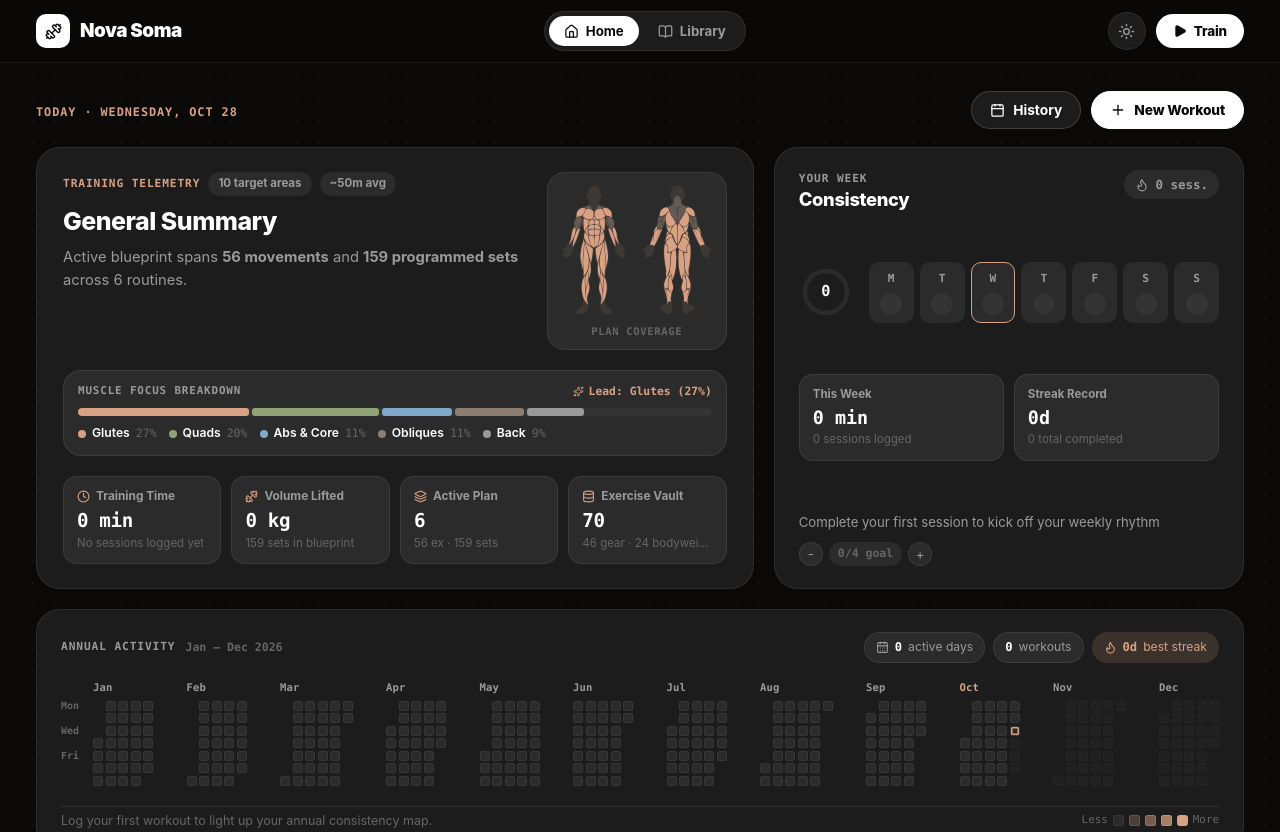
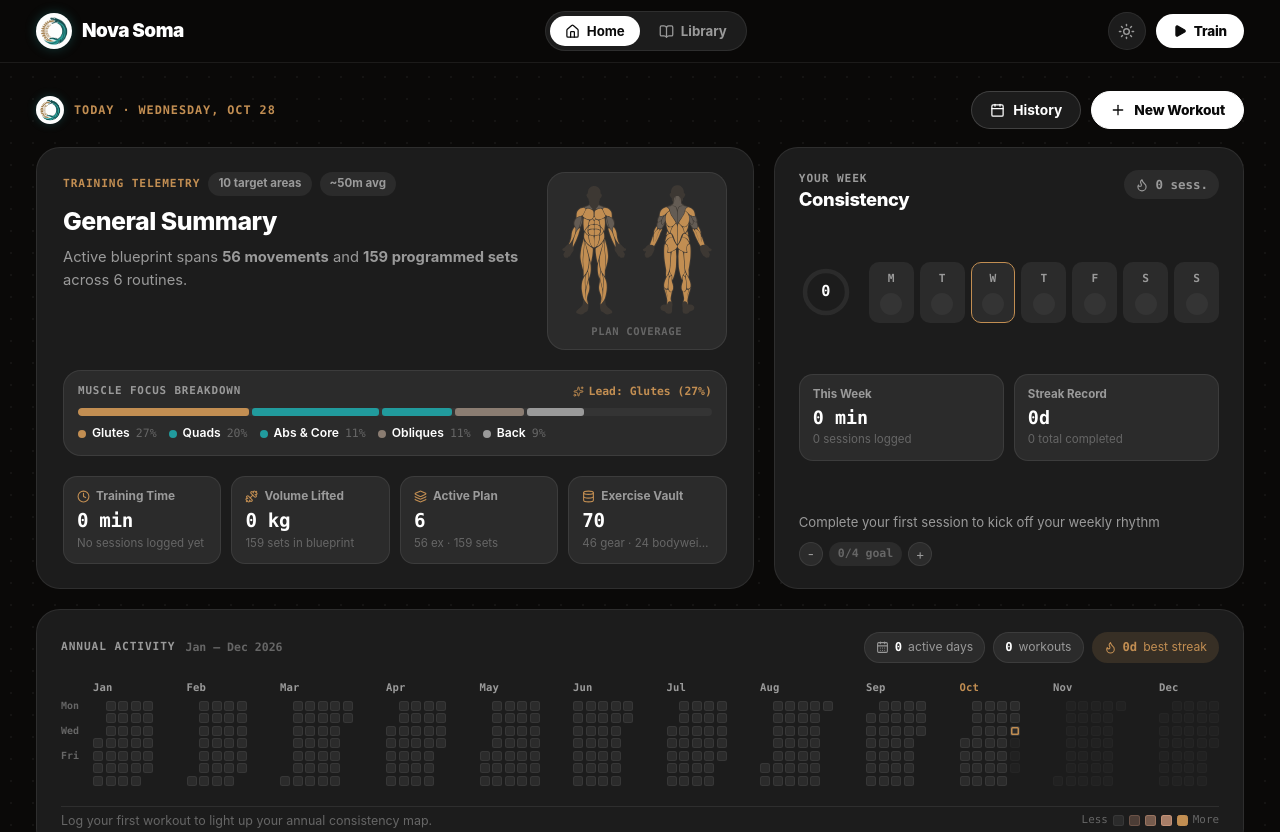
Before and after one commit to isaiadonofrio/novasoma, a React (Vite) app: page / in a window 1280 px wide. Shown: the top 832 px of the page. Built offline with nearby package versions, Linux system fonts and the light colour scheme.

Commit message:
feat(branding): integrate Ouroboros Spine logo and adapt palette to teal and bronze

```diff
--- a/index.html
+++ b/index.html
@@ -7,7 +7,8 @@
     <meta name="mobile-web-app-capable" content="yes" />
     <meta name="apple-mobile-web-app-status-bar-style" content="black-translucent" />
     <meta name="apple-mobile-web-app-title" content="Nova Soma" />
-    <link rel="icon" type="image/svg+xml" href="/favicon.svg" />
+    <link rel="icon" type="image/jpeg" href="/logo.jpg" />
+    <link rel="apple-touch-icon" href="/logo.jpg" />
     <title>Nova Soma • Biomechanics & Strength</title>
     <meta name="description" content="Minimalist, science-backed workout planner and biomechanics library by Nova Psiche." />
   </head>
--- a/src/components/HomeView.jsx
+++ b/src/components/HomeView.jsx
@@ -17,6 +17,7 @@ import { WorkoutEditorModal } from './WorkoutEditorModal';
 import { MUSCLE_LABELS } from '../data/muscleLabels';
 import { calculateOverviewDashboardStats } from '../utils/analytics';
 import { formatVolumeCompact } from '../utils/formatting';
+import logoImg from '../assets/logo nova soma.jpg';
 
 export function HomeView({
   routines = [],
@@ -87,7 +88,10 @@ export function HomeView({
       <section className="home-clean-hero">
         <div className="gymmane-wrap">
           <div className="hero-clean-header-row">
-            <div>
+            <div className="hero-brand-date-box">
+              <div className="hero-logo-frame" title="Nova Soma Ouroboros Spine">
+                <img src={logoImg} alt="Nova Soma" className="hero-logo-img" />
+              </div>
               <span className="home-date-kicker">TODAY · {todayDisplay}</span>
             </div>
 
--- a/src/components/Navbar.jsx
+++ b/src/components/Navbar.jsx
@@ -1,5 +1,6 @@
 import React from 'react';
-import { Play, Dumbbell, Sun, Moon, BookOpen, Home } from 'lucide-react';
+import { Play, Sun, Moon, BookOpen, Home } from 'lucide-react';
+import logoImg from '../assets/logo nova soma.jpg';
 
 export function Navbar({
   currentView = 'home',
@@ -22,8 +23,8 @@ export function Navbar({
           title="Back to Home"
           onKeyDown={(e) => e.key === 'Enter' && onNavigateHome && onNavigateHome()}
         >
-          <div className="brand-logo-icon">
-            <Dumbbell size={17} />
+          <div className="brand-logo-frame">
+            <img src={logoImg} alt="Nova Soma Logo" className="brand-logo-img" />
           </div>
           <span className="brand-main">Nova Soma</span>
         </div>
--- a/src/index.css
+++ b/src/index.css
@@ -1,4 +1,4 @@
-/* GymMane Essential Design System (Ember + Clay + Sage Triad) */
+/* GymMane Essential Design System (Teal + Bronze Dual Signature) */
 :root {
   /* Obsidian Warm Matte Dark Palette */
   --page: #0A0908;
@@ -9,7 +9,7 @@
 
   --border: rgba(255, 255, 255, 0.08);
   --border-hi: rgba(255, 255, 255, 0.16);
-  --border-active: #D9A184;
+  --border-active: #C28E52;
 
   --text: #FFFFFF;
   --dim: #9A9A9A;
@@ -28,23 +28,26 @@
   --accent-soft: rgba(255, 255, 255, 0.10);
   --accent-glow: rgba(255, 255, 255, 0.18);
 
-  /* Clay: Brand Identity & Muscle Highlight */
-  --clay: #D9A184;
-  --clay-hover: #E4B297;
-  --clay-soft: rgba(217, 161, 132, 0.16);
-  --clay-glow: rgba(217, 161, 132, 0.26);
+  /* Bronze: Brand Identity, Vertebrae Core & Primary Agonist Highlights */
+  --bronze: #C28E52;
+  --clay: #C28E52;
+  --clay-hover: #D4A064;
+  --clay-soft: rgba(194, 142, 82, 0.16);
+  --clay-glow: rgba(194, 142, 82, 0.28);
   --on-clay: #141210;
-  --brass: #B98F72;
+  --brass: #A8763E;
 
-  /* Sage: Active Session, Progress & Completed Sets */
-  --sage: #8FA377;
-  --sage-soft: rgba(143, 163, 119, 0.18);
-  --sage-glow: rgba(143, 163, 119, 0.28);
-  --signal: #8FA377;
+  /* Teal: Brand Ouroboros, Synergist Muscles & Training Circuits */
+  --teal: #219B9D;
+  --teal-deep: #135355;
+  --sage: #219B9D;
+  --sage-soft: rgba(33, 155, 157, 0.18);
+  --sage-glow: rgba(33, 155, 157, 0.30);
+  --signal: #219B9D;
 
   /* Semantic Status */
-  --info: #7FA8C9;
-  --warn: #E0B15A;
+  --info: #219B9D;
+  --warn: #C28E52;
   --danger: #E5674C;
 
   /* Folder-Stack Pastel Routine Tabs */
@@ -69,7 +72,7 @@
 
 /* Warm Linen Light Palette */
 [data-theme="light"] {
-  --page: #F7F4F0;
+  --page: #F7F5F0;
   --bg: #FFFEFD;
   --raised: #FFFFFF;
   --raised2: #ECE8E3;
@@ -77,37 +80,42 @@
 
   --border: #E0DBD5;
   --border-hi: #CFC8BF;
-  --border-active: #9E4E27;
+  --border-active: #9B6C34;
 
-  --text: #1A1713;
-  --dim: #5F574F;
-  --faint: #8A8179;
-  --dot-grid: rgba(26, 23, 20, 0.055);
+  --text: #171E1E;
+  --dim: #546060;
+  --faint: #818D8D;
+  --dot-grid: rgba(22, 107, 109, 0.05);
 
-  --ember: #1A1713;
-  --ember-hover: #000000;
+  --ember: #135355;
+  --ember-hover: #0E3E40;
   --on-ember: #FFFFFF;
 
   --accent: var(--ember);
   --accent-hover: var(--ember-hover);
   --accent-fg: var(--on-ember);
-  --accent-soft: rgba(26, 23, 19, 0.08);
-  --accent-glow: rgba(26, 23, 19, 0.16);
+  --accent-soft: rgba(19, 83, 85, 0.08);
+  --accent-glow: rgba(19, 83, 85, 0.16);
 
-  --clay: #9E4E27;
-  --clay-hover: #833F1E;
-  --clay-soft: rgba(158, 78, 39, 0.12);
-  --clay-glow: rgba(158, 78, 39, 0.22);
+  /* Bronze */
+  --bronze: #9B6C34;
+  --clay: #9B6C34;
+  --clay-hover: #835B29;
+  --clay-soft: rgba(155, 108, 52, 0.13);
+  --clay-glow: rgba(155, 108, 52, 0.22);
   --on-clay: #FFFFFF;
-  --brass: #8A6B41;
+  --brass: #825A27;
 
-  --sage: #3D7A52;
-  --sage-soft: rgba(61, 122, 82, 0.14);
-  --sage-glow: rgba(61, 122, 82, 0.24);
-  --signal: #3D7A52;
+  /* Teal */
+  --teal: #166B6D;
+  --teal-deep: #0E4244;
+  --sage: #166B6D;
+  --sage-soft: rgba(22, 107, 109, 0.14);
+  --sage-glow: rgba(22, 107, 109, 0.24);
+  --signal: #166B6D;
 
-  --info: #3268A0;
-  --warn: #9A6A12;
+  --info: #166B6D;
+  --warn: #9B6C34;
   --danger: #C0392B;
 
   --tab-1: #C2D8E6;
```
Also changed, not shown: public/logo.jpg (added), src/App.css, src/assets/logo nova soma.jpg (added).
